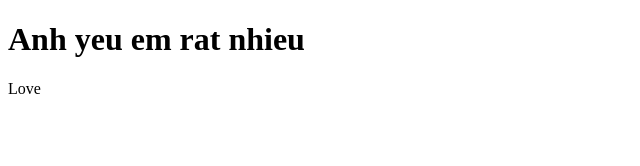
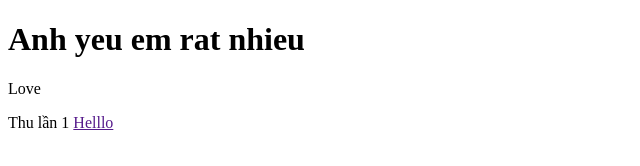
Before and after one commit to Thuong206/test-html, a plain HTML site: page index.html in a window 1280 px wide. Shown: the whole page, without its empty margins (0-640 px from the left). Drawn offline with Linux system fonts and the light colour scheme.

Commit message:
upload code p2

```diff
--- a/index.html
+++ b/index.html
@@ -14,4 +14,7 @@
 <h1>Anh yeu em rat nhieu</h1>
 <p>Love</p>
 
+<span>Thu lần 1</span>
+<a href="">Helllo</a>
+
 </html>
```
